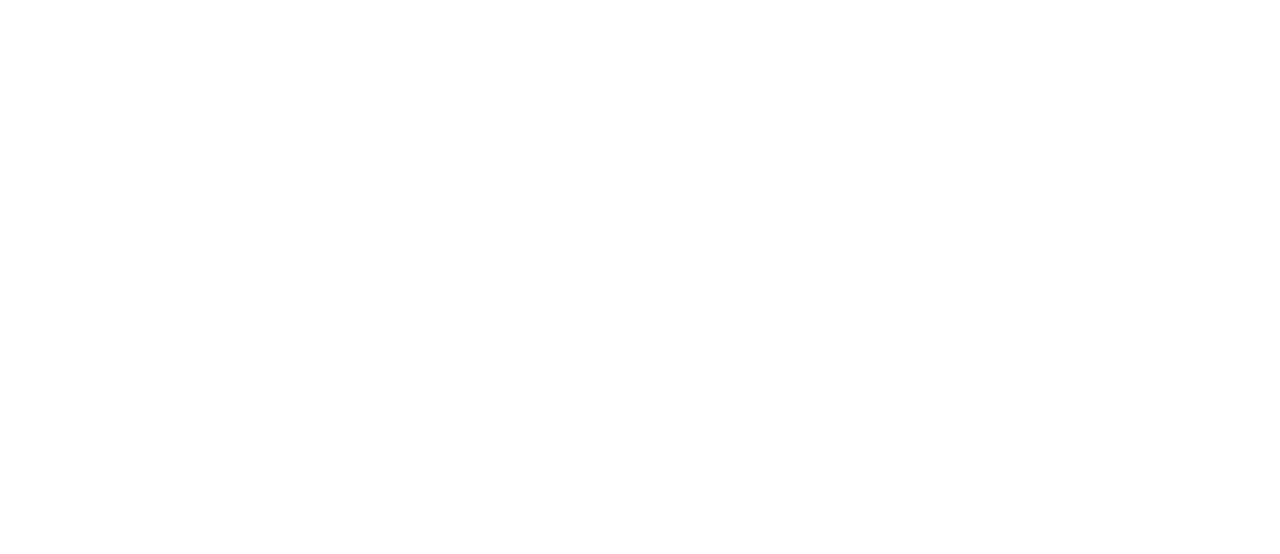
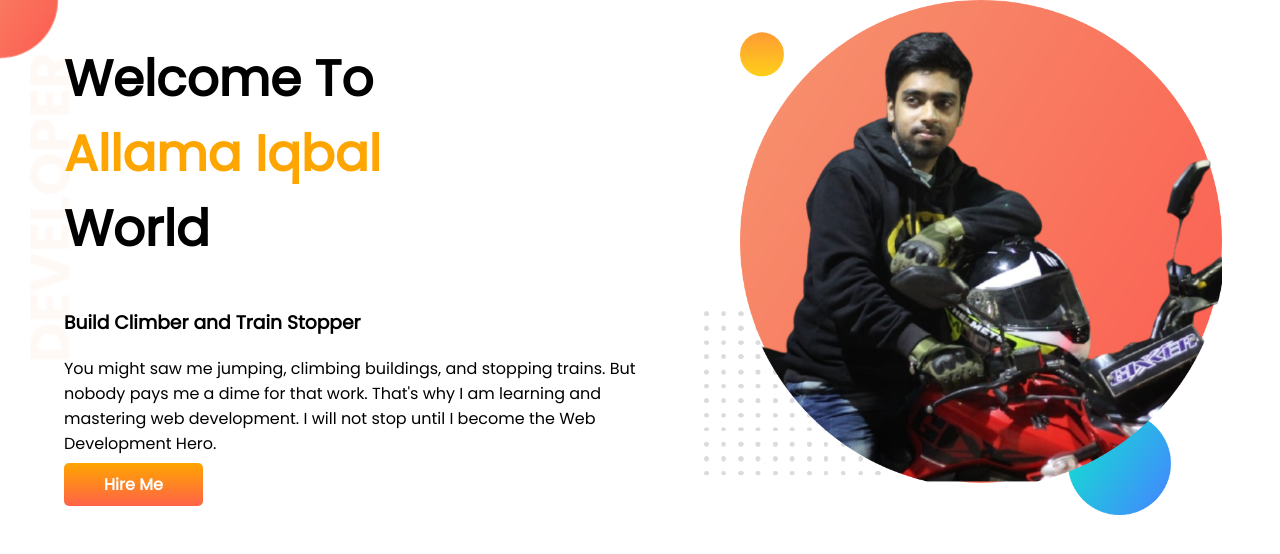
Before and after one commit to iqbalallama/my-profile, a plain HTML site: page index.html in a window 1280 px wide. Drawn offline with Linux system fonts and the light colour scheme.

Commit message:
top-banner

```diff
--- a/index.html
+++ b/index.html
@@ -1,9 +1,32 @@
 <!DOCTYPE html>
 <html lang="en">
-    <head>
-        <meta charset="UTF-8">
-        <meta name="Viewport" content="width=device-width,initial-scale=1.0">
-        <title>My Protfolio</title>
-        <link rel="shortcut icon" href="images/115390876_1531237063724207_1585561786909970622_n-removebg-preview.png" type="image/icon">
-    </head>
+
+<head>
+    <meta charset="UTF-8">
+    <meta name="Viewport" content="width=device-width,initial-scale=1.0">
+    <title>My Protfolio</title>
+    <link rel="shortcut icon" href="images/115390876_1531237063724207_1585561786909970622_n-removebg-preview.png"
+        type="image/icon">
+    <link rel="preconnect" href="https://fonts.googleapis.com">
+    <link rel="preconnect" href="https://fonts.gstatic.com" crossorigin>
+    <link href="https://fonts.googleapis.com/css2?family=Poppins&display=swap" rel="stylesheet">
+    <link rel="stylesheet" href="style.css" />
+</head>
+
+<body>
+    <section class="top-banner">
+        <div class="half-width">
+            <h1>Welcome To<br><span class="my-name">Allama Iqbal</span><br>World</h1>
+            <h3>Build Climber and Train Stopper</h3>
+            <p>You might saw me jumping, climbing buildings, and stopping trains. But nobody pays me a dime for that
+                work. That's why I am learning and mastering web development. I will not stop until I become the Web
+                Development Hero.</p>
+            <a class="button" href="https://www.linkedin.com/in/kh-allama-iqbal-807a291b1/" target="_blank">Hire Me</a>
+        </div>
+        <div class="half-width">
+            <img src="images/my-bg001.png" alt="my photo">
+        </div>
+    </section>
+</body>
+
 </html>
--- a/style.css
+++ b/style.css
@@ -0,0 +1,32 @@
+body{
+    font-family: 'Poppins', sans-serif;
+    margin: 0;
+}
+h1{
+    font-size: 50px;
+}
+.my-name{
+    color: orange;
+}
+section{
+    display: flex;
+}
+.top-banner{
+    background-image: url(images/top-banner.png);
+    background-repeat: no-repeat;
+}
+.half-width{
+    width:50%;
+    padding-left: 5%;
+}
+.half-width img{
+    width: 90%;
+}
+.button{
+    text-decoration: none;
+    background-image: linear-gradient(orange,tomato);
+    padding: 10px 40px;
+    border-radius: 5px;
+    color:white;
+    font-weight: 700;
+}
```
